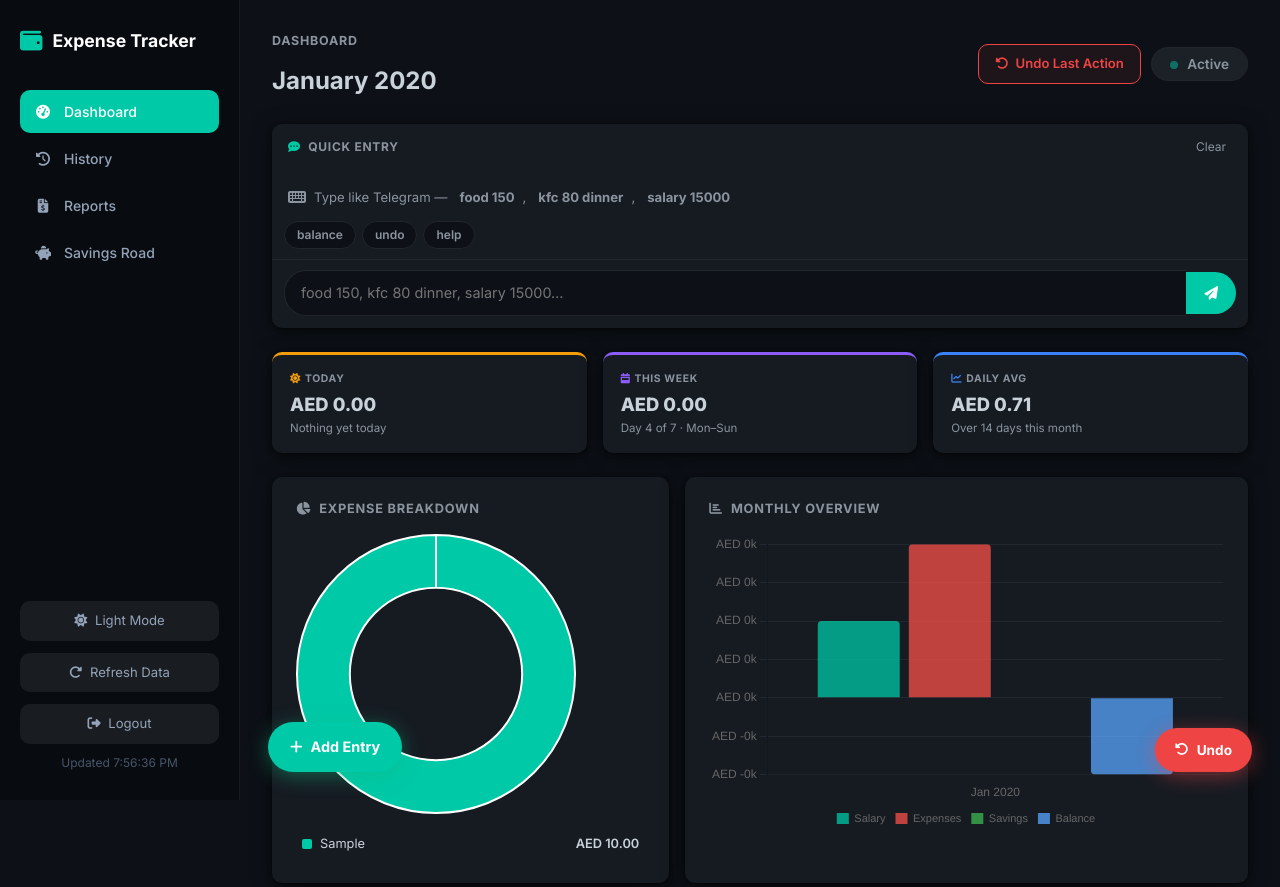
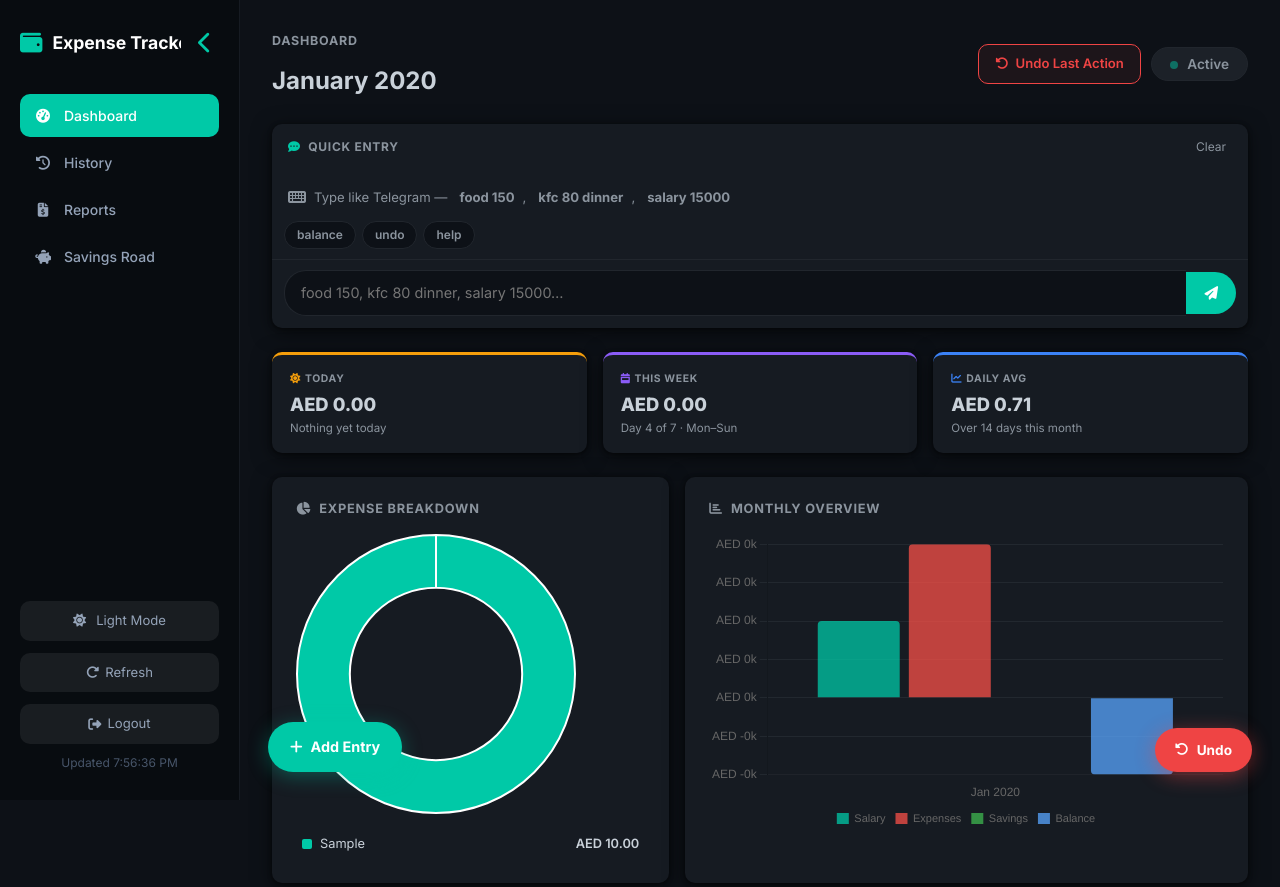
Before and after one commit to mastries96-commits/expense-tracker, a Flask app: page / in a window 1280 px wide. Shown: the top 887 px of the page. Run offline with Flask 3, Linux system fonts and the light colour scheme; the visitor is signed in with stand-in values (Sample User, id 1); tables that the repository leaves empty hold one stand-in row (values such as "Sample post"); some libraries are stand-ins or nearby versions.

Commit message:
Add sidebar expand/collapse toggle
Sidebar collapses to 64px icon-only rail with animated transition.
Collapsed state shows tooltips on nav item hover and flips the chevron icon.
State persists in localStorage across page loads.

Co-Authored-By: Claude Sonnet 4.6 <noreply@anthropic.com>

```diff
--- a/dashboard/templates/index.html
+++ b/dashboard/templates/index.html
@@ -53,45 +53,86 @@
       display: flex; flex-direction: column;
       padding: 28px 20px;
       z-index: 100;
-      overflow-y: auto;
+      overflow-y: auto; overflow-x: hidden;
       border-right: 1px solid rgba(255,255,255,.04);
+      transition: width .22s ease, padding .22s ease;
     }
     .sidebar .brand {
       display: flex; align-items: center; gap: 10px;
       color: #fff; font-size: 1.1rem; font-weight: 700;
-      margin-bottom: 36px;
-    }
-    .sidebar .brand i { font-size: 1.4rem; color: var(--income); }
+      margin-bottom: 36px; transition: gap .22s;
+    }
+    .sidebar .brand i { font-size: 1.4rem; color: var(--income); flex-shrink: 0; }
+    .brand-text { white-space: nowrap; overflow: hidden; transition: opacity .15s, width .22s; }
+    .collapse-toggle {
+      margin-left: auto; flex-shrink: 0;
+      background: none; border: none;
+      color: #8B949E; font-size: .72rem;
+      cursor: pointer; padding: 4px 7px; border-radius: 6px;
+      transition: color .15s, background .15s; line-height: 1;
+    }
+    .collapse-toggle:hover { color: #fff; background: rgba(255,255,255,.08); }
     .nav-item {
       display: flex; align-items: center; gap: 12px;
       padding: 11px 14px; border-radius: 10px;
       color: #94A3B8; font-size: .875rem; font-weight: 500;
-      cursor: pointer; transition: all .18s; margin-bottom: 4px;
-      text-decoration: none;
+      cursor: pointer; transition: background .18s, color .18s, padding .22s; margin-bottom: 4px;
+      text-decoration: none; white-space: nowrap; overflow: hidden;
+      position: relative;
     }
     .nav-item:hover, .nav-item.active {
       background: rgba(255,255,255,.08); color: #fff;
     }
     .nav-item.active { background: var(--primary); color: #fff; }
-    .nav-item i { width: 18px; text-align: center; }
+    .nav-item i { width: 18px; text-align: center; flex-shrink: 0; }
+    .nav-label { transition: opacity .15s; }
     .sidebar-footer {
       margin-top: auto;
       color: #475569; font-size: .75rem; text-align: center;
+      overflow: hidden;
     }
     .refresh-btn {
       width: 100%; padding: 10px; border-radius: 10px;
       background: rgba(255,255,255,.07); border: none;
       color: #94A3B8; font-size: .82rem; cursor: pointer;
-      transition: .18s; margin-bottom: 12px;
+      transition: background .18s, color .18s; margin-bottom: 12px;
+      white-space: nowrap; overflow: hidden;
+      display: flex; align-items: center; justify-content: center; gap: 6px;
     }
     .refresh-btn:hover { background: rgba(255,255,255,.14); color: #fff; }
+
+    /* Collapsed sidebar */
+    .sidebar.collapsed { width: 64px; padding: 28px 10px; }
+    .sidebar.collapsed .brand { gap: 0; justify-content: center; margin-bottom: 28px; }
+    .sidebar.collapsed .brand-text { opacity: 0; width: 0; }
+    .sidebar.collapsed .collapse-toggle { margin-left: 0; margin-top: 6px; }
+    .sidebar.collapsed .nav-item { padding: 12px; justify-content: center; gap: 0; }
+    .sidebar.collapsed .nav-label { opacity: 0; width: 0; overflow: hidden; }
+    .sidebar.collapsed .refresh-btn { padding: 10px; }
+    .sidebar.collapsed .btn-label { opacity: 0; width: 0; overflow: hidden; display: inline-block; }
+    .sidebar.collapsed #last-updated { display: none; }
+    .sidebar.collapsed .nav-item::after {
+      content: attr(data-label);
+      position: absolute; left: calc(100% + 10px); top: 50%;
+      transform: translateY(-50%);
+      background: #21262D; color: #C9D1D9;
+      padding: 5px 12px; border-radius: 7px;
+      font-size: .78rem; font-weight: 600;
+      white-space: nowrap; pointer-events: none;
+      border: 1px solid #30363D;
+      opacity: 0; transition: opacity .12s;
+      z-index: 300;
+    }
+    .sidebar.collapsed .nav-item:hover::after { opacity: 1; }
 
     /* ── Main content ────────────────────────────────────── */
     .main {
       margin-left: 240px;
       padding: 32px 32px 60px;
       min-height: 100vh;
-    }
+      transition: margin-left .22s ease;
+    }
+    .main.sb-collapsed { margin-left: 64px; }
 
     /* ── Header ──────────────────────────────────────────── */
     .page-header {
@@ -493,10 +534,10 @@
       border: none; border-radius: 50px;
       font-size: .9rem; font-weight: 700;
       cursor: pointer;
-      box-shadow: 0 4px 20px rgba(16,185,129,.45);
-      transition: transform .15s, box-shadow .15s;
-    }
-    #add-fab:hover { transform: translateY(-2px); box-shadow: 0 8px 28px rgba(16,185,129,.55); }
+      box-shadow: 0 4px 20px rgba(0,201,167,.35);
+      transition: left .22s ease, transform .15s, box-shadow .15s;
+    }
+    #add-fab:hover { transform: translateY(-2px); box-shadow: 0 8px 28px rgba(0,201,167,.5); }
     #add-fab:active { transform: translateY(0); }
 
     /* ── Add Entry Modal ─────────────────────────────────── */
@@ -572,35 +613,38 @@
 <body>
 
 <!-- ── Sidebar ─────────────────────────────────────────────────── -->
-<nav class="sidebar">
+<nav class="sidebar" id="sidebar">
   <div class="brand">
     <i class="fa-solid fa-wallet"></i>
-    Expense Tracker
+    <span class="brand-text">Expense Tracker</span>
+    <button class="collapse-toggle" onclick="toggleSidebar()" title="Toggle sidebar">
+      <i class="fa-solid fa-chevron-left" id="sidebar-toggle-icon"></i>
+    </button>
   </div>
 
-  <a class="nav-item active" onclick="showView('current')">
-    <i class="fa-solid fa-gauge-high"></i> Dashboard
+  <a class="nav-item active" onclick="showView('current')" data-label="Dashboard">
+    <i class="fa-solid fa-gauge-high"></i><span class="nav-label"> Dashboard</span>
   </a>
-  <a class="nav-item" onclick="showView('history')">
-    <i class="fa-solid fa-clock-rotate-left"></i> History
+  <a class="nav-item" onclick="showView('history')" data-label="History">
+    <i class="fa-solid fa-clock-rotate-left"></i><span class="nav-label"> History</span>
   </a>
-  <a class="nav-item" onclick="showView('reports')">
-    <i class="fa-solid fa-file-invoice-dollar"></i> Reports
+  <a class="nav-item" onclick="showView('reports')" data-label="Reports">
+    <i class="fa-solid fa-file-invoice-dollar"></i><span class="nav-label"> Reports</span>
   </a>
-  <a class="nav-item" onclick="showView('savings')">
-    <i class="fa-solid fa-piggy-bank"></i> Savings Road
+  <a class="nav-item" onclick="showView('savings')" data-label="Savings Road">
+    <i class="fa-solid fa-piggy-bank"></i><span class="nav-label"> Savings Road</span>
   </a>
 
   <div class="sidebar-footer">
     <button class="refresh-btn" onclick="toggleTheme()">
-      <i class="fa-solid fa-moon me-1" id="theme-icon"></i>
-      <span id="theme-label">Dark Mode</span>
+      <i class="fa-solid fa-moon" id="theme-icon"></i>
+      <span class="btn-label" id="theme-label">Dark Mode</span>
     </button>
     <button class="refresh-btn" onclick="refreshAll()">
-      <i class="fa-solid fa-rotate-right me-1"></i> Refresh Data
+      <i class="fa-solid fa-rotate-right"></i><span class="btn-label"> Refresh</span>
     </button>
     <button class="refresh-btn" onclick="location.href='/logout'" style="margin-bottom:10px">
-      <i class="fa-solid fa-right-from-bracket me-1"></i> Logout
+      <i class="fa-solid fa-right-from-bracket"></i><span class="btn-label"> Logout</span>
     </button>
     <div id="last-updated">—</div>
   </div>
@@ -1932,6 +1976,18 @@ async function saveEditedExpense() {
 }
 
 // ── Theme ─────────────────────────────────────────────────────────────────────
+function toggleSidebar() {
+  const sb   = document.getElementById('sidebar');
+  const main = document.querySelector('.main');
+  const fab  = document.getElementById('add-fab');
+  const icon = document.getElementById('sidebar-toggle-icon');
+  const collapsed = sb.classList.toggle('collapsed');
+  main.classList.toggle('sb-collapsed', collapsed);
+  if (fab) fab.style.left = collapsed ? '92px' : '268px';
+  if (icon) icon.className = collapsed ? 'fa-solid fa-chevron-right' : 'fa-solid fa-chevron-left';
+  localStorage.setItem('et-sidebar', collapsed ? '1' : '0');
+}
+
 function toggleTheme() {
   const isDark = document.documentElement.dataset.theme === 'dark';
   applyTheme(isDark ? 'light' : 'dark');
@@ -2641,6 +2697,7 @@ if ('serviceWorker' in navigator) {
 // ── Init ─────────────────────────────────────────────────────────────────────
 (async () => {
   applyTheme(localStorage.getItem('et-theme') || 'dark');
+  if (localStorage.getItem('et-sidebar') === '1') toggleSidebar();
   renderChat();
   await refreshAll();
   setInterval(refreshAll, 30000);
```
